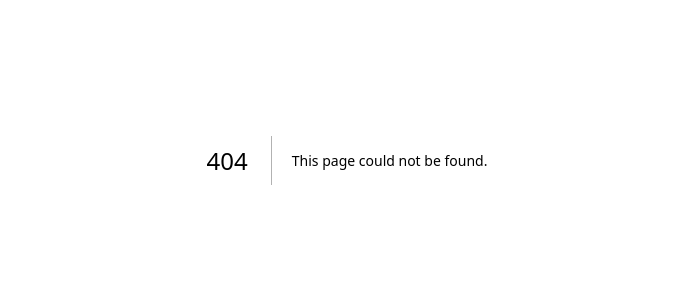
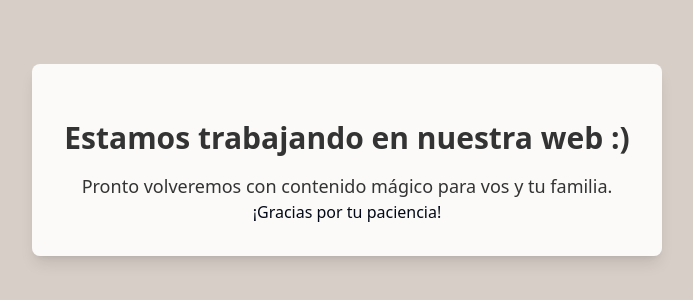
Before and after one commit to ezevazquez/encuentro-disney, a Next.js app: page /maintenance in a window 1280 px wide. Before the commit this address had no page. Shown: the part 240-540 px from the top of the page, without its empty margins (293-986 px from the left). Built offline with nearby package versions, Linux system fonts and the light colour scheme.

Commit message:
mant page

```diff
--- a/app/layout.tsx
+++ b/app/layout.tsx
@@ -2,8 +2,8 @@ import type { Metadata } from "next";
 import "../styles/globals.css";
 
 export const metadata: Metadata = {
-  title: "Create Next App",
-  description: "Generated by create next app",
+  title: "Encuentro con Disney",
+  description: "Encuentro con Disney",
 };
 
 export default function RootLayout({
--- /dev/null
+++ b/app/maintenance/page.tsx
@@ -0,0 +1,35 @@
+
+"use client";
+
+import { motion } from "framer-motion";
+import React from "react";
+
+const MaintenancePage: React.FC = () => {
+  return (
+    <div className="flex items-center justify-center min-h-screen bg-[#D7CEC7]">
+      <motion.div
+        initial={{ opacity: 0, y: -30 }}
+        animate={{ opacity: 1, y: 0 }}
+        transition={{ duration: 0.6 }}
+        className="text-center p-8 bg-white bg-opacity-90 rounded-lg shadow-lg"
+      >
+        <motion.div
+          initial={{ scale: 0.8 }}
+          animate={{ scale: 1 }}
+          transition={{ duration: 0.6 }}
+          className="mb-6 flex justify-center"
+        >
+        </motion.div>
+        <h1 className="text-3xl font-semibold mb-4 text-[#333333]">
+          Estamos trabajando en nuestra web :)
+        </h1>
+        <p className="text-lg text-[#333333]">
+          Pronto volveremos con contenido mágico para vos y tu familia.
+        </p>
+        <p>¡Gracias por tu paciencia!</p>
+      </motion.div>
+    </div>
+  );
+};
+
+export default MaintenancePage;
--- a/next.config.mjs
+++ b/next.config.mjs
@@ -1,3 +1,4 @@
+// next.config.mjs
 /** @type {import('next').NextConfig} */
 const nextConfig = {
   reactStrictMode: true,
@@ -7,9 +8,22 @@ const nextConfig = {
       {
         protocol: 'https',
         hostname: 'cdn.sanity.io',
-        pathname: '/images/**'
-      }
-    ]
-  }
+        pathname: '/images/**',
+      },
+    ],
+  },
+  async redirects() {
+    if (process.env.NEXT_PUBLIC_MAINTENANCE_MODE === 'true') {
+      return [
+        {
+          source: '/((?!maintenance).*)',
+          destination: '/maintenance',
+          permanent: false,
+        },
+      ];
+    }
+    return [];
+  },
 };
+
 export default nextConfig;
```
Also changed, not shown: public/logo.png (added), 1 other file (tests, documents, lock files or other folders).
